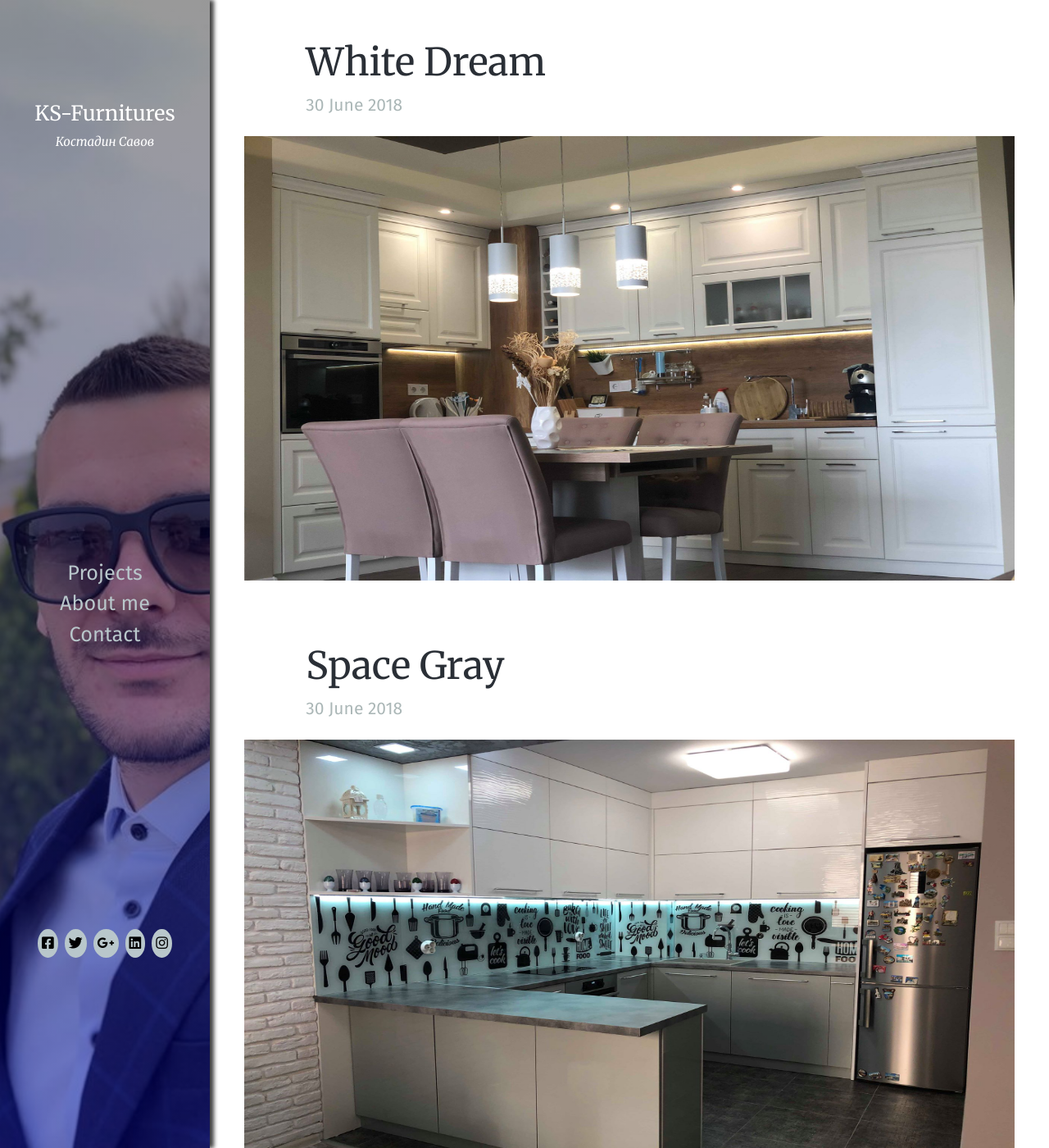
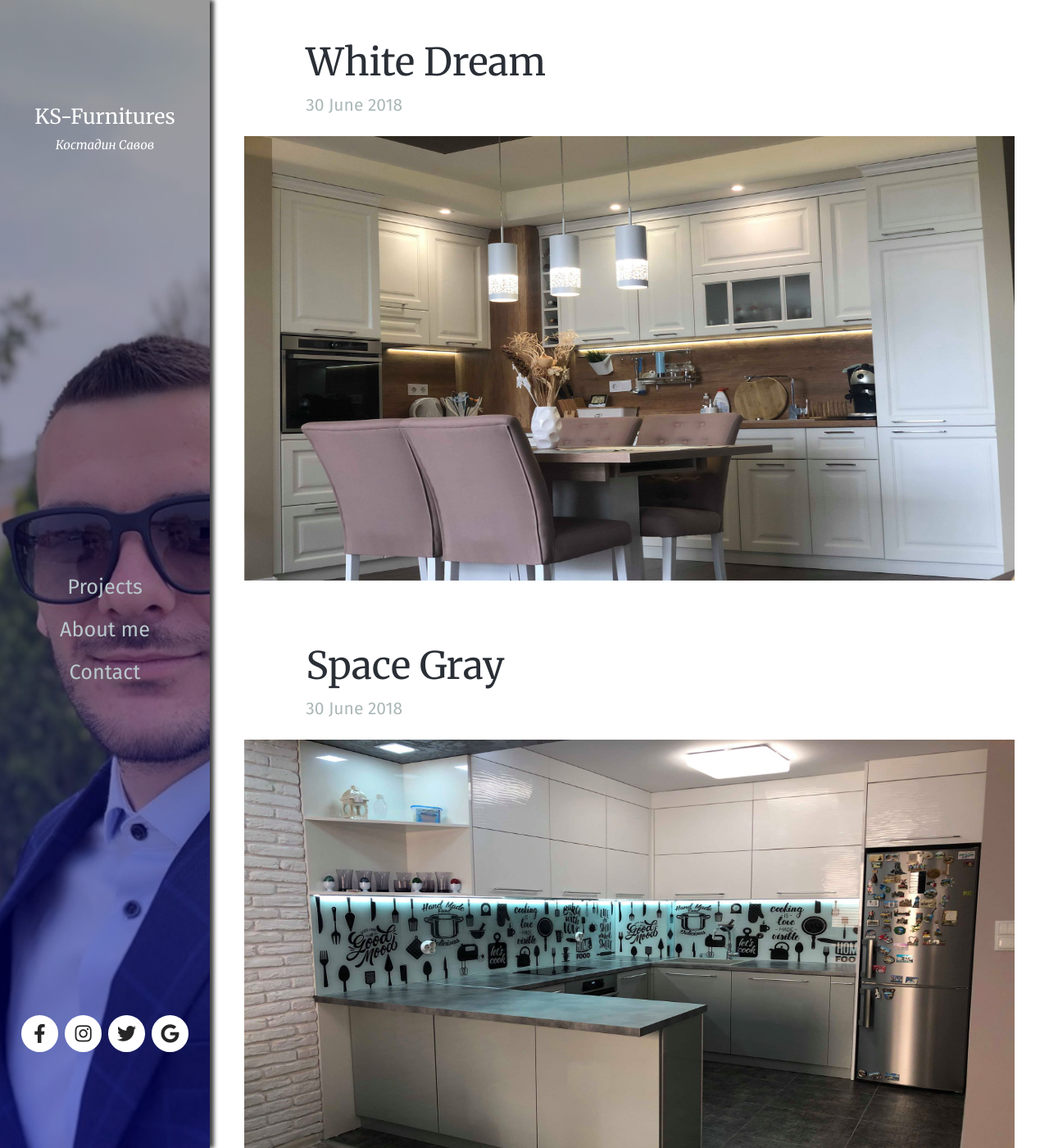
Before and after one commit to alenSavov/ks-furnitures, a Jekyll site: the page built from index.html, in a window 1280 px wide and 1400 px high. Shown: the whole window at 82% size. Built offline with Jekyll 4.4.1, drawn with Linux system fonts in a browser that asks for light colours; some web fonts are replaced.

Commit message:
Changed whole styles for social media icons in header navigation

```diff
--- a/_config.yml
+++ b/_config.yml
@@ -19,8 +19,8 @@ description: >- # this means to ignore newlines until "baseurl:"
   Write an awesome description for your new site here. You can edit this
   line in _config.yml. It will appear in your document head meta (for
   Google search results) and in your feed.xml site description.
-baseurl: "/ks-furnitures" # the subpath of your site, e.g. /blog
-#baseurl: "" # the subpath of your site, e.g. /blog
+#baseurl: "/ks-furnitures" # the subpath of your site, e.g. /blog
+baseurl: "" # the subpath of your site, e.g. /blog
 url: "" # the base hostname & protocol for your site, e.g. http://example.com
 twitter_username: jekyllrb
 
--- a/_includes/header.html
+++ b/_includes/header.html
@@ -11,11 +11,16 @@
 
     <section class="header-social">
         <ul class="social-media">
-            <li><a href="https://www.facebook.com/kostadin.savov.92"><i class="fab fa-facebook-square"></i></a></li>
+<!--            <li><a href="https://www.facebook.com/kostadin.savov.92"><i class="fab fa-facebook-square"></i></a></li>-->
+<!--            <li><a href="#"><i class="fab fa-twitter"></i></a></li>-->
+<!--            <li><a href="#"><i class="fab fa-google-plus-g"></i></a></li>-->
+<!--            <li><a href="#"><i class="fab fa-linkedin"></i></a></li>-->
+<!--            <li><a href="#"><i class="fab fa-instagram"></i></a></li>-->
+
+            <li><a href="#"><i class="fab fa-facebook-f"></i></a></li>
+            <li><a href="#"><i class="fab fa-instagram"></i></a></li>
             <li><a href="#"><i class="fab fa-twitter"></i></a></li>
-            <li><a href="#"><i class="fab fa-google-plus-g"></i></a></li>
-            <li><a href="#"><i class="fab fa-linkedin"></i></a></li>
-            <li><a href="#"><i class="fab fa-instagram"></i></a></li>
+            <li><a href="#"><i class="fab fa-google"></i></a></li>
         </ul>
     </section>
 
--- a/css/header.css
+++ b/css/header.css
@@ -6,7 +6,7 @@
     flex-wrap: wrap;
     justify-content: center;
     flex: 0 0 100%;
-    box-shadow: 5px 0px 5px 0px rgba(0,0,0,0.75);
+    box-shadow: 5px 0px 5px 0px rgba(0, 0, 0, 0.75);
 }
 
 .site-header-navigation {
@@ -24,105 +24,49 @@
     height: 3em;
 }
 
-.site-header-navigation h1 a{
+.site-header-navigation h1 a {
     color: var(--color-body-bgrd);
     font-size: 25px;
     text-decoration: none;
 
 }
 
-.site-header h1 a:after{
+.site-header h1 a:after {
     content: 'Костадин Савов';
     display: block;
     font-size: 0.6em;
     font-style: italic;
 }
 
-.site-header-nav{
+.site-header-nav {
     display: flex;
     flex-wrap: wrap;
     flex: 0 0 100%;
     margin-top: 230px;
 }
 
-.site-header-nav li{
+.site-header-nav li {
     flex: 0 0 100%;
     display: flex;
     justify-content: center;
+    margin: 0.5em 0;
 }
 
-.site-header-nav li a{
+.site-header-nav li a {
     text-decoration: none;
     color: var(--color-header-link);
     font-size: 1.8em;
 }
 
-.site-header-nav li a:hover{
+.site-header-nav li a:hover {
     color: var(--color-body-bgrd);
 }
 
 
-section.header-social{
+section.header-social {
     display: flex;
     flex: 0 0 100%;
     align-items: center;
     max-width: 100%;
     justify-content: space-around;
 }
-
-ul.social-media {
-    display: flex;
-    flex: 0 0 100%;
-    cursor: pointer;
-    list-style: none;
-    align-items: center;
-    justify-content: space-around;
-    height: 5em;
-    padding: 0 3em;
-
-
-}
-
-ul.social-media li {
-    display: flex;
-    justify-content: center;
-    flex: 0 0 14%;
-    background-color: var(--color-header-link);
-    border-radius: 100%;
-    padding: 5px 5px;
-}
-
-ul.social-media li:hover {
-    background-color: var(--color-body-bgrd);
-}
-
-/*ul.social-media li:nth-child(1):hover {*/
-/*    background-color: #3b5999;*/
-/*}*/
-
-/*ul.social-media li:nth-child(2):hover {*/
-/*    background-color: #55acee;*/
-/*}*/
-
-/*ul.social-media li:nth-child(3):hover {*/
-/*    background-color: #dd4b39;*/
-/*}*/
-
-/*ul.social-media li:nth-child(4):hover {*/
-/*    background-color: #55acee;*/
-/*}*/
-
-/*ul.social-media li:nth-child(5):hover {*/
-/*    background-color: #e4405f;*/
-/*}*/
-
-
-ul.social-media > li > a {
-    color: black;
-    align-items: center;
-    font-size: 1.2em;
-}
-
-/*ul.social-media > li > a:hover {*/
-/*    color: var(--color-body-bgrd);*/
-/*}*/
--- a/css/social-media-icons.css
+++ b/css/social-media-icons.css
@@ -1,18 +1,79 @@
-.icon:before{
-    display: inline-block;
-    font-family: 'Font Awesome 5 Free';
-    font-weight: 900;
-    padding-right: 1em;
+.social-media {
+    display: flex;
+    position: absolute;
+    top: 85%;
+    left: 50%;
+    transform: translate(-50%, 50%);
+
+    flex: 0 0 100%;
+    cursor: pointer;
+    list-style: none;
+    align-items: center;
+    height: 5em;
 }
 
-.icon-brand:before{
-    font-family: "Font Awesome 5 Brands";
+
+.social-media li {
+    list-style: none;
 }
 
-.icon-instagram:before{
-    content: '\f16d';
+.social-media li a {
+    width: 45px;
+    height: 45px;
+    background: #fff;
+    text-align: center;
+    line-height: 41px;
+    font-size: 23px;
+    margin: 0 4px;
+    display: block;
+    border-radius: 50%;
+    position: relative;
+    overflow: hidden;
+    border: 3px solid #fff;
+    z-index: 1;
 }
 
-.icon-facebook:before{
-    content: '\f39e';
+.social-media li a .fab {
+    position: relative;
+    color: #262626;
+    transition: 0.5s;
+    z-index: 3;
 }
+
+.social-media li a:hover .fab {
+    color: #fff;
+    transform: rotateY(360deg);
+
+}
+
+.social-media li a:before{
+    content: '';
+    position: absolute;
+    top: 100%;
+    left: 0;
+    width: 100%;
+    height: 100%;
+    background: #f00;
+    transition: .5s;
+    z-index: 2;
+}
+
+.social-media li a:hover:before{
+    top: 0;
+}
+
+.social-media li:nth-child(1) a:before{
+    background: #3b5999;
+}
+
+.social-media li:nth-child(2) a:before{
+    background: #e4405f;
+}
+
+.social-media li:nth-child(3) a:before{
+    background: #55acee;
+}
+
+.social-media li:nth-child(4) a:before{
+    background: #dd4b39;
+}
```
